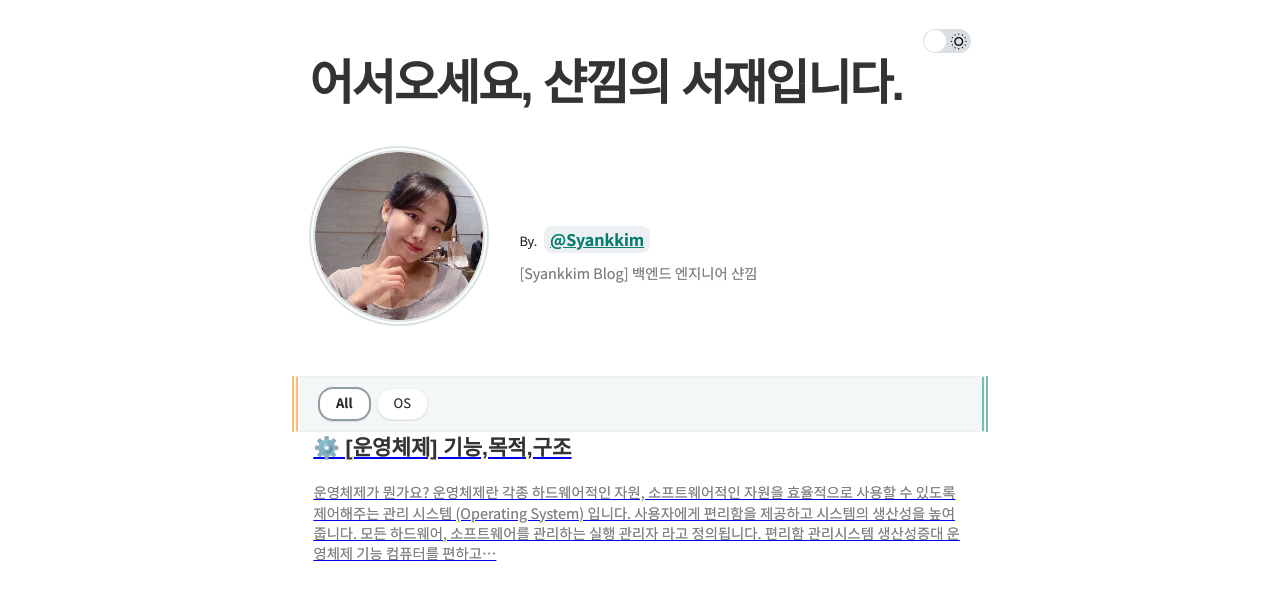
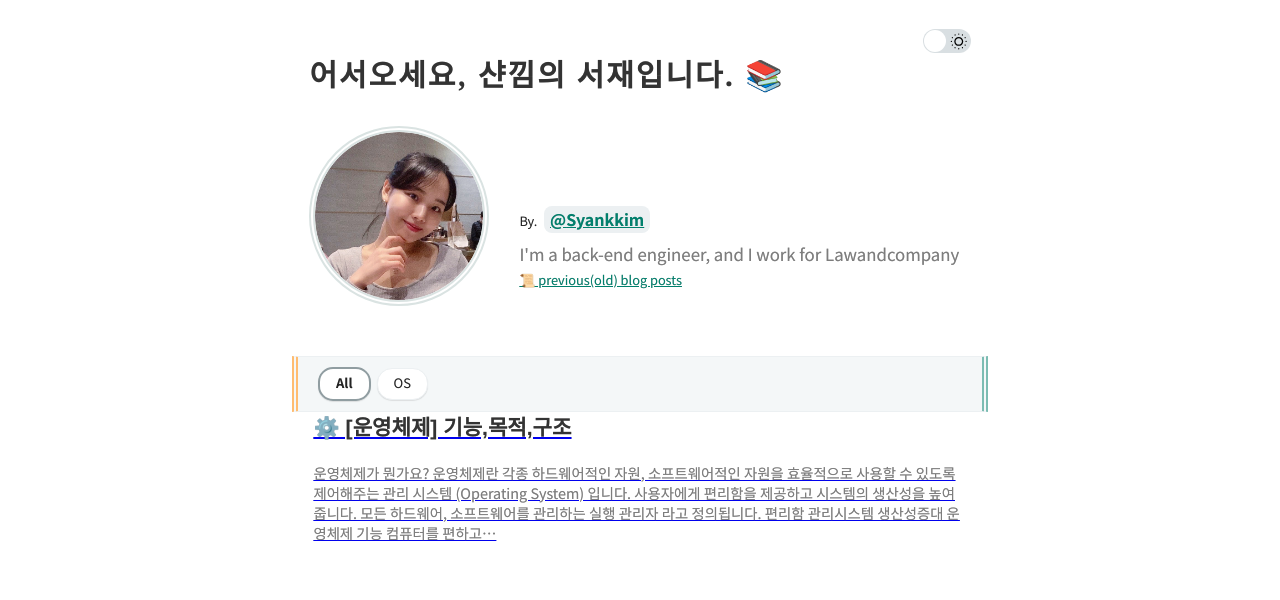
Before and after one commit to ksso730/sy.github.io, a Gatsby site: page / in a window 1280 px wide. Shown: the part 86-686 px from the top of the page. Built offline with nearby package versions, Linux system fonts and the light colour scheme; Gatsby itself is replaced by a stand-in of ours; some packages are replaced by stand-ins of ours; what typography-theme-github would draw is missing.

Commit message:
bio section 변경

```diff
--- a/gatsby-meta-config.js
+++ b/gatsby-meta-config.js
@@ -2,7 +2,7 @@ module.exports = {
   title: `어서오세요, 샨낌의 서재입니다.`,
   description: `About Syankkim's Dev Story`,
   author: `Syankkim`,
-  introduction: `[Syankkim Blog] 백엔드 엔지니어 샨낌`,
+  introduction: `I'm a back-end engineer, and I work for Lawandcompany`,
   siteUrl: `https://syankkim.github.io`, // Your blog site url
   social: {
     twitter: ``, // Your Twitter account
--- a/src/components/bio/index.jsx
+++ b/src/components/bio/index.jsx
@@ -29,6 +29,13 @@ export const Bio = forwardRef((props, ref) => {
                     <span>@{author}</span>
                   </Link>
                   <div className="author-introduction">{introduction}</div>
+                  <div className="author-prev-posts">
+                    <a
+                      href={`https://github.com/syankkim/myblog/tree/master/source/_posts`}
+                    >
+                      &#128220; previous(old) blog posts
+                    </a>
+                  </div>
                   <p className="author-socials">
                     {social.instagram && (
                       <a href={`https://www.instagram.com/${social.instagram}`}>
--- a/src/components/bio/index.scss
+++ b/src/components/bio/index.scss
@@ -39,10 +39,13 @@
 
   .author-introduction {
     margin-top: 10px;
-    font-size: 90%;
+    font-size: 105%;
     line-height: 1.4;
   }
 
+  .author-prev-posts {
+    font-size: 100%;
+  }
   .author-socials {
     margin-top: 4px;
   }
--- a/src/components/header/index.jsx
+++ b/src/components/header/index.jsx
@@ -9,7 +9,7 @@ export const Header = ({ title, location, rootPath }) => {
     isRoot && (
       <h1 className="home-header">
         <Link to={`/`} className="link">
-          {title}
+          {title} &#128218;
         </Link>
       </h1>
     )
--- a/src/components/header/index.scss
+++ b/src/components/header/index.scss
@@ -1,9 +1,10 @@
 .home-header {
   margin-top: 0;
   border-bottom: none;
-  font-weight: 900;
-  font-size: 48px;
-  letter-spacing: -2px;
+  font-weight: 600;
+  font-size: 30px;
+  letter-spacing: 2px;
+  font-family: Georgia, 'Times New Roman', Times, serif;
 }
 
 .link {
--- a/src/components/top/index.scss
+++ b/src/components/top/index.scss
@@ -9,11 +9,12 @@
   .link {
     display: inline-block;
     font-size: 28px;
-    padding-top: 8px;
+    padding-top: 18px;
     color: $top-header-text-color;
-    opacity: 0.7;
-    margin-left: 20px;
-    font-family: 'Catamaran';
-    font-weight: 800;
+    opacity: 0.5;
+    margin-left: 50px;
+    font-family: 'Lucida Sans', 'Lucida Sans Regular', 'Lucida Grande',
+      'Lucida Sans Unicode', Geneva, Verdana, sans-serif;
+    font-weight: 600;
   }
 }
```
